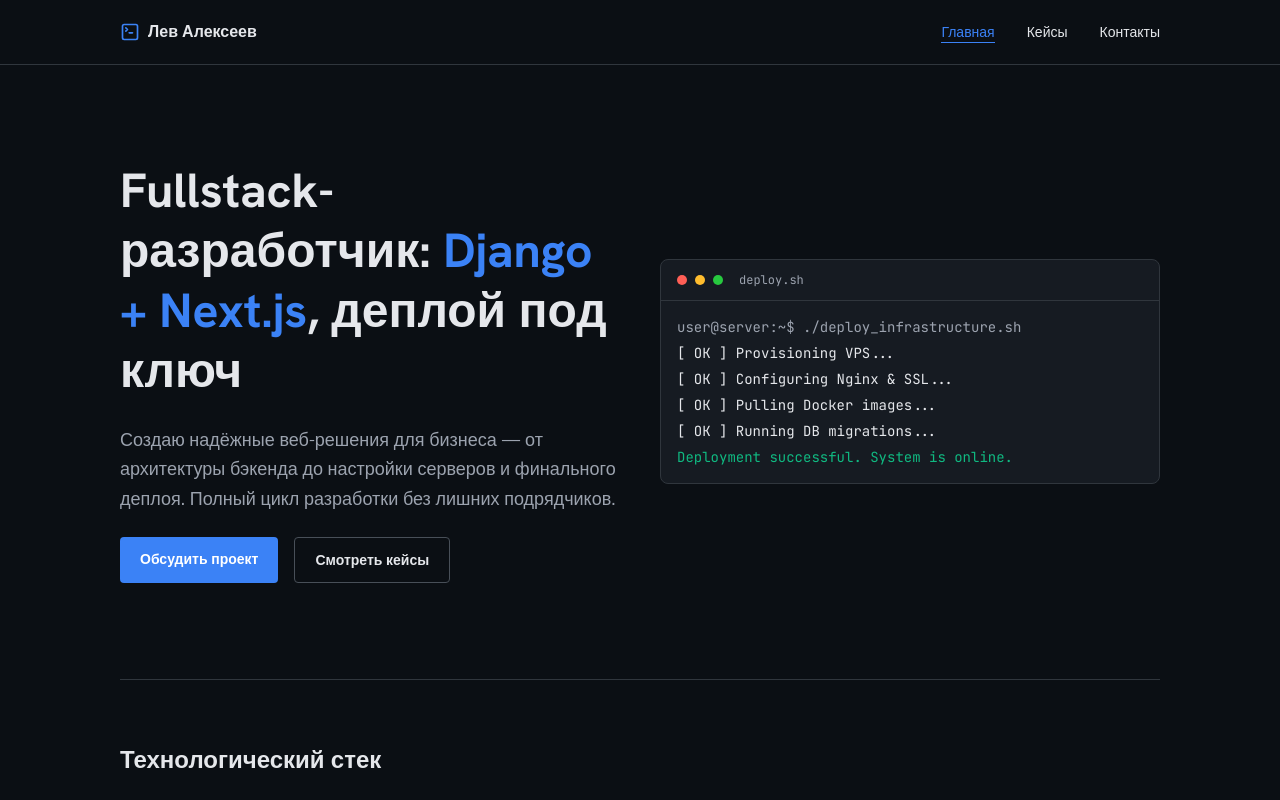
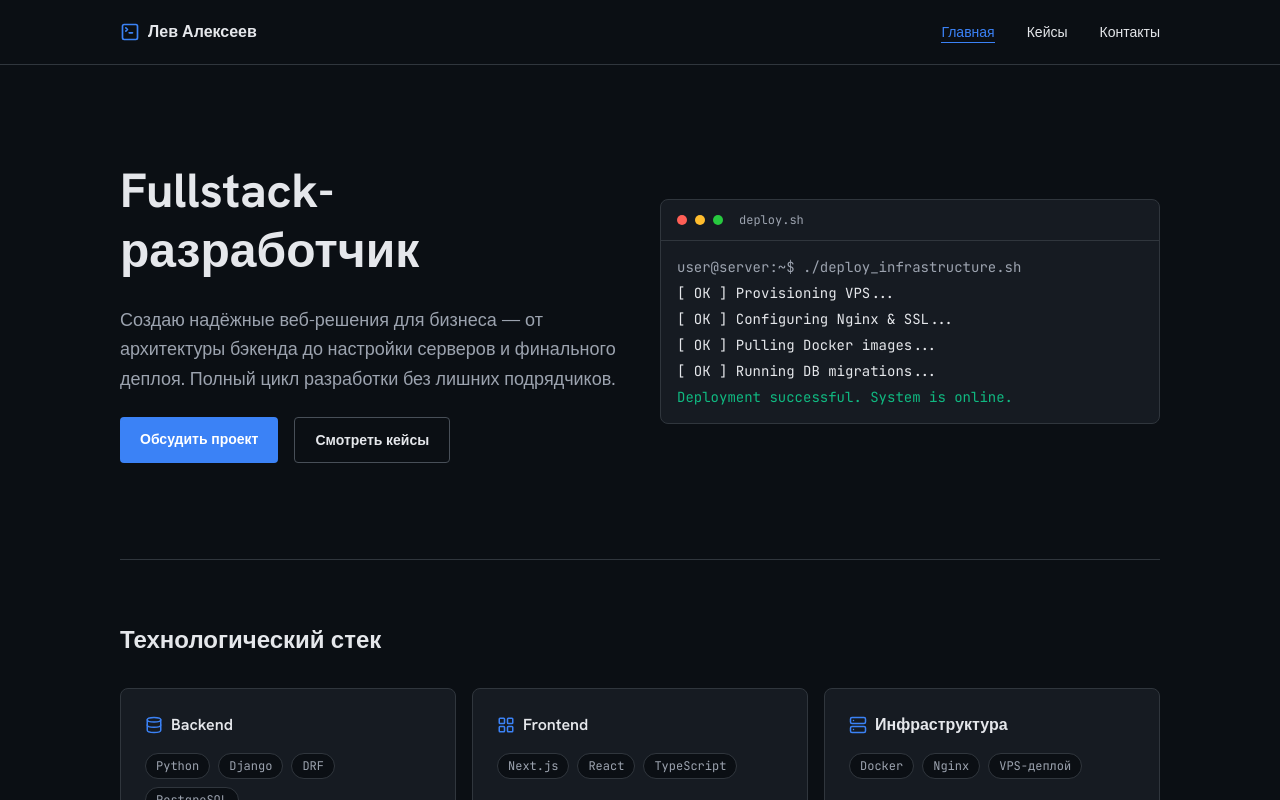
Before and after one commit to technik906-afk/personalLeff, a Next.js app: page / in a window 1280 px wide. Shown: the top 800 px of the page. Built offline with nearby package versions, Linux system fonts and the light colour scheme.

Commit message:
fix: simplify hero heading to just 'Fullstack-разработчик'

```diff
--- a/src/app/page.tsx
+++ b/src/app/page.tsx
@@ -49,9 +49,7 @@
       <section className="grid md:grid-cols-2 gap-10 items-center py-16 sm:py-24">
         <div className="flex flex-col gap-6">
           <h1 className="text-4xl sm:text-5xl font-bold leading-tight">
-            Fullstack-разработчик:{" "}
-            <span className="text-primary">Django + Next.js</span>, деплой под
-            ключ
+            Fullstack-разработчик
           </h1>
           <p className="text-muted text-lg leading-relaxed">
             Создаю надёжные веб-решения для бизнеса — от архитектуры бэкенда
```
